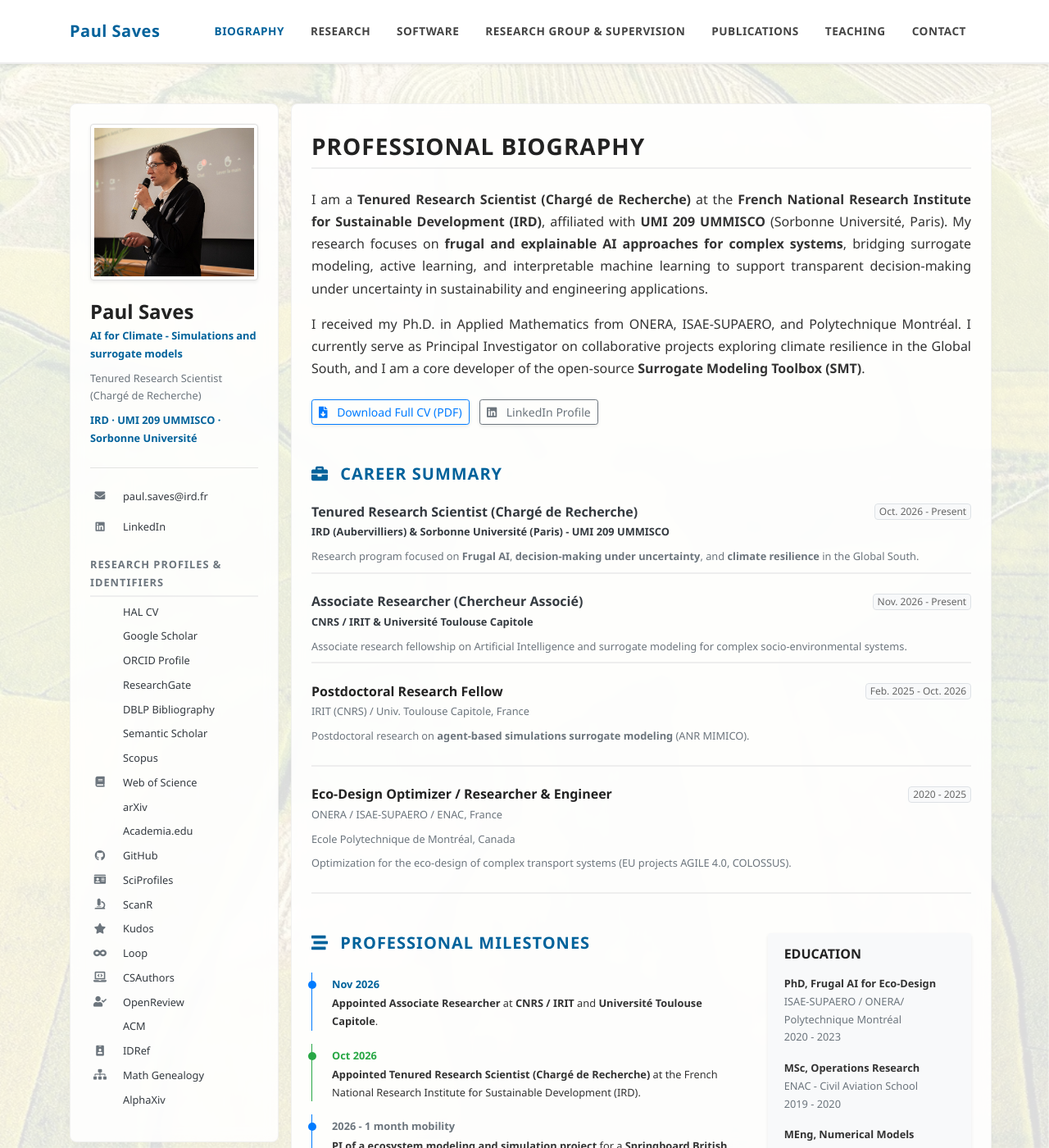
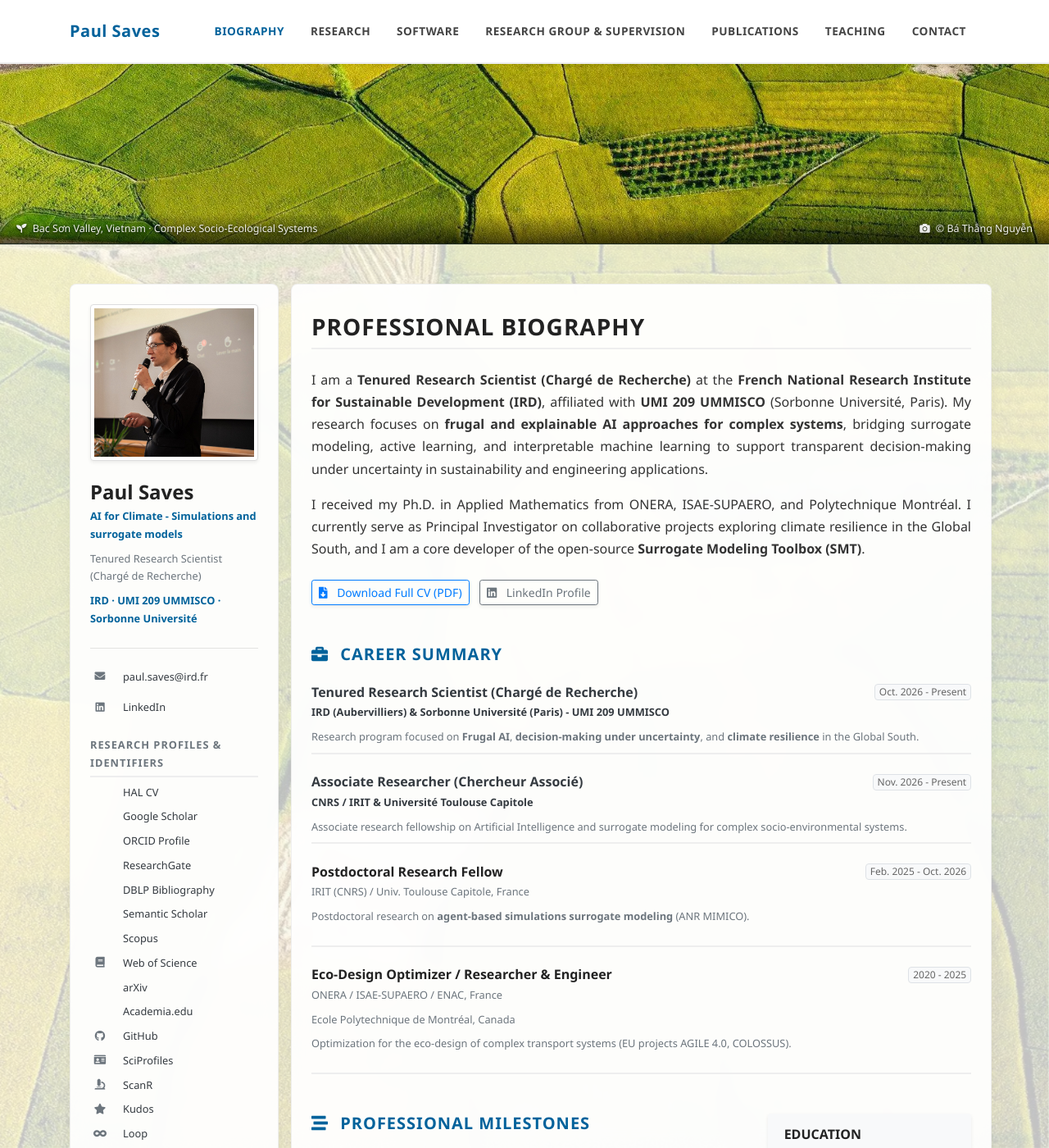
Before and after one commit to Paul-Saves/Paul-Saves.github.io, a Jekyll site: the page built from index.md, in a window 1280 px wide and 1400 px high. Shown: the whole window at 82% size. Built offline with Jekyll 4.4.1, drawn with Linux system fonts in a browser that asks for light colours; a style sheet for code colours, icons or effects is not loaded.

Commit message:
feat(design): re-enable hero header banner and boost fullscreen background visibility

```diff
--- a/_layouts/default.html
+++ b/_layouts/default.html
@@ -57,6 +57,20 @@
         </div>
       </div>
     </nav>
+
+    <!-- Hero Banner: Bac Son Valley Rice Paddies (Photo © Bá Thắng Nguyễn) -->
+    <div class="hero-banner position-relative overflow-hidden">
+      <picture>
+        <source media="(max-width: 767px)" srcset="{{ '/assets/img/bac-son-banner-mobile.webp' | relative_url }}" type="image/webp">
+        <source srcset="{{ '/assets/img/bac-son-banner.webp' | relative_url }}" type="image/webp">
+        <img src="{{ '/assets/img/bac-son-banner.jpg' | relative_url }}" alt="Aerial rice paddies in Bac Sơn Valley" class="hero-banner-img w-100 h-100" loading="eager" decoding="async">
+      </picture>
+      <div class="hero-banner-caption position-absolute">
+        <span class="d-none d-md-inline"><i class="fas fa-seedling mr-1"></i> Bac Sơn Valley, Vietnam · Complex Socio-Ecological Systems</span>
+        <span class="ml-auto"><i class="fas fa-camera mr-1"></i> &copy; Bá Thắng Nguyễn</span>
+      </div>
+    </div>
+
 
     <div class="container mt-5 mb-5 flex-shrink-0">
       <div class="row">
--- a/css/main.css
+++ b/css/main.css
@@ -123,10 +123,42 @@ footer {
 }
 
 /* ==========================================================================
-   Ambient Fullscreen Background - Bac Son Valley Rice Paddies
+   Hero Banner & Fullscreen Background - Bac Son Valley Rice Paddies
    Photo © Bá Thắng Nguyễn
-   Whitish / Transparent aesthetic, mobile-optimized GPU compositing
    ========================================================================== */
+.hero-banner {
+    position: relative;
+    width: 100%;
+    height: 220px;
+    background-color: #263328;
+    overflow: hidden;
+    border-bottom: 1px solid rgba(0, 0, 0, 0.08);
+}
+
+.hero-banner-img {
+    width: 100%;
+    height: 100%;
+    object-fit: cover;
+    object-position: center 45%;
+    display: block;
+}
+
+.hero-banner-caption {
+    bottom: 0;
+    left: 0;
+    right: 0;
+    padding: 0.5rem 1.25rem;
+    background: linear-gradient(to top, rgba(0, 0, 0, 0.65) 0%, rgba(0, 0, 0, 0.25) 60%, rgba(0, 0, 0, 0) 100%);
+    display: flex;
+    justify-content: space-between;
+    align-items: flex-end;
+    font-size: 0.78rem;
+    color: rgba(255, 255, 255, 0.92);
+    text-shadow: 0 1px 3px rgba(0, 0, 0, 0.8);
+    pointer-events: none;
+}
+
+/* Ambient Fullscreen Background with enhanced visibility */
 .site-bg-fullscreen {
     position: fixed;
     top: 0;
@@ -138,7 +170,7 @@ footer {
     background-size: cover;
     background-position: center center;
     background-repeat: no-repeat;
-    opacity: 0.14; /* Whitish & softened: reveals the parcel patchwork while keeping contrast high */
+    opacity: 0.24; /* Increased so the rice parcel grid is clearly visible */
     z-index: -1;
     pointer-events: none;
     transform: translateZ(0);
@@ -147,29 +179,36 @@ footer {
 
 /* Glassmorphism content cards ensuring 100% WCAG AAA text legibility */
 .sidebar {
-    background: rgba(255, 255, 255, 0.88);
-    backdrop-filter: blur(8px);
-    -webkit-backdrop-filter: blur(8px);
+    background: rgba(255, 255, 255, 0.92);
+    backdrop-filter: blur(10px);
+    -webkit-backdrop-filter: blur(10px);
     padding: 1.5rem;
     border-radius: 8px;
-    border: 1px solid rgba(0, 0, 0, 0.05);
-    box-shadow: 0 4px 18px rgba(0, 0, 0, 0.02);
+    border: 1px solid rgba(0, 0, 0, 0.06);
+    box-shadow: 0 4px 20px rgba(0, 0, 0, 0.04);
 }
 
 main {
-    background: rgba(255, 255, 255, 0.90);
-    backdrop-filter: blur(8px);
-    -webkit-backdrop-filter: blur(8px);
+    background: rgba(255, 255, 255, 0.93);
+    backdrop-filter: blur(10px);
+    -webkit-backdrop-filter: blur(10px);
     padding: 2.2rem;
     border-radius: 8px;
-    border: 1px solid rgba(0, 0, 0, 0.05);
-    box-shadow: 0 4px 18px rgba(0, 0, 0, 0.02);
+    border: 1px solid rgba(0, 0, 0, 0.06);
+    box-shadow: 0 4px 20px rgba(0, 0, 0, 0.04);
 }
 
 @media (max-width: 767.98px) {
+    .hero-banner {
+        height: 125px;
+    }
+    .hero-banner-caption {
+        font-size: 0.68rem;
+        padding: 0.35rem 0.75rem;
+    }
     .site-bg-fullscreen {
         background-image: url('../assets/img/bac-son-bg-mobile.webp');
-        opacity: 0.11;
+        opacity: 0.18;
     }
     main {
         padding: 1.25rem;
```
